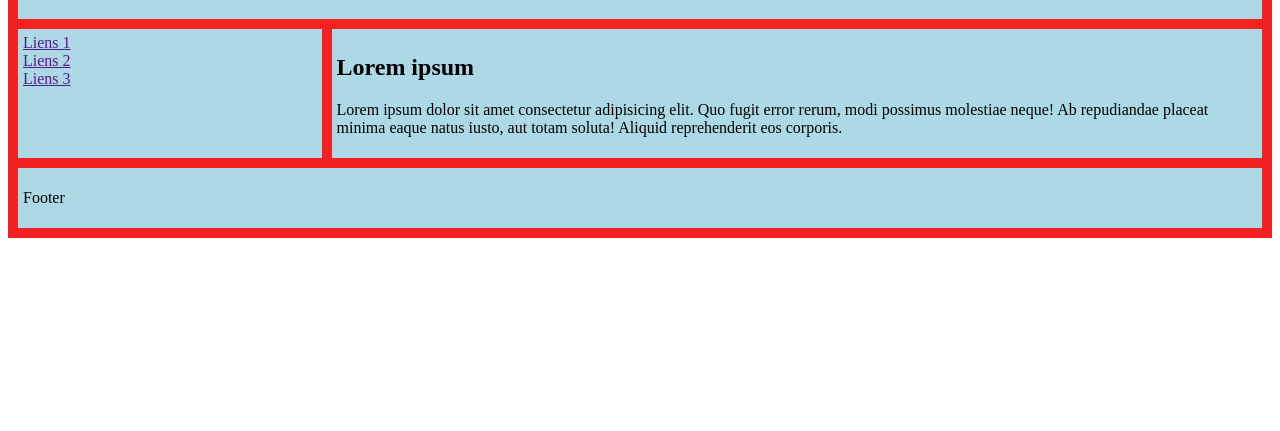
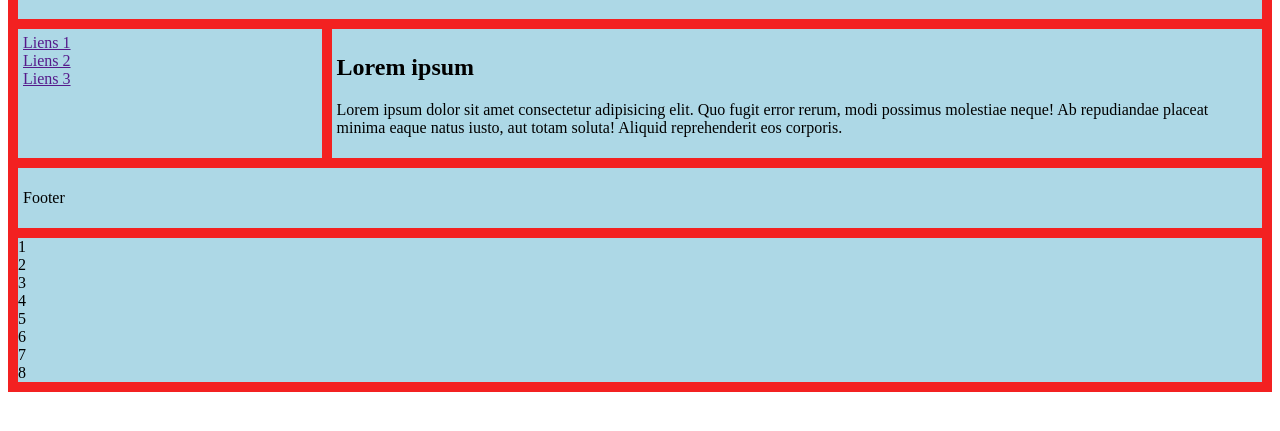
Before and after one commit to LilouGreusard/tuto_grid_w3c, a plain HTML site: page index.html in a window 1280 px wide. Shown: the part 79-510 px from the top of the page. Drawn offline with Linux system fonts and the light colour scheme.

Commit message:
ex2(debut)

```diff
--- a/index.html
+++ b/index.html
@@ -7,6 +7,16 @@
     <title>Tuto_grid_w3c</title>
 </head>
 <body>
+    <div class="container">
+        <div>1</div>
+        <div>2</div>
+        <div>3</div>
+        <div>4</div>
+        <div>5</div>
+        <div>6</div>
+        <div>7</div>
+        <div>8</div>
+    </div>
     <header>
         <h1>My Header</h1>
     </header>
--- a/style.css
+++ b/style.css
@@ -4,10 +4,11 @@ body{
     grid-template-areas:
     "header header"
     "aside main"
-    "footer footer";
+    "footer footer"
+    "container container";
     grid-template-columns: 1fr 3fr;
 }
-header, aside, main, footer{
+header, aside, main, footer, .container{
     background-color: lightblue;
     border: 5px solid #f32121;
 }
@@ -30,3 +31,7 @@ footer{
     grid-area: footer;
     padding: 5px;
 }
+
+.container{
+    grid-area:container;
+}
```
